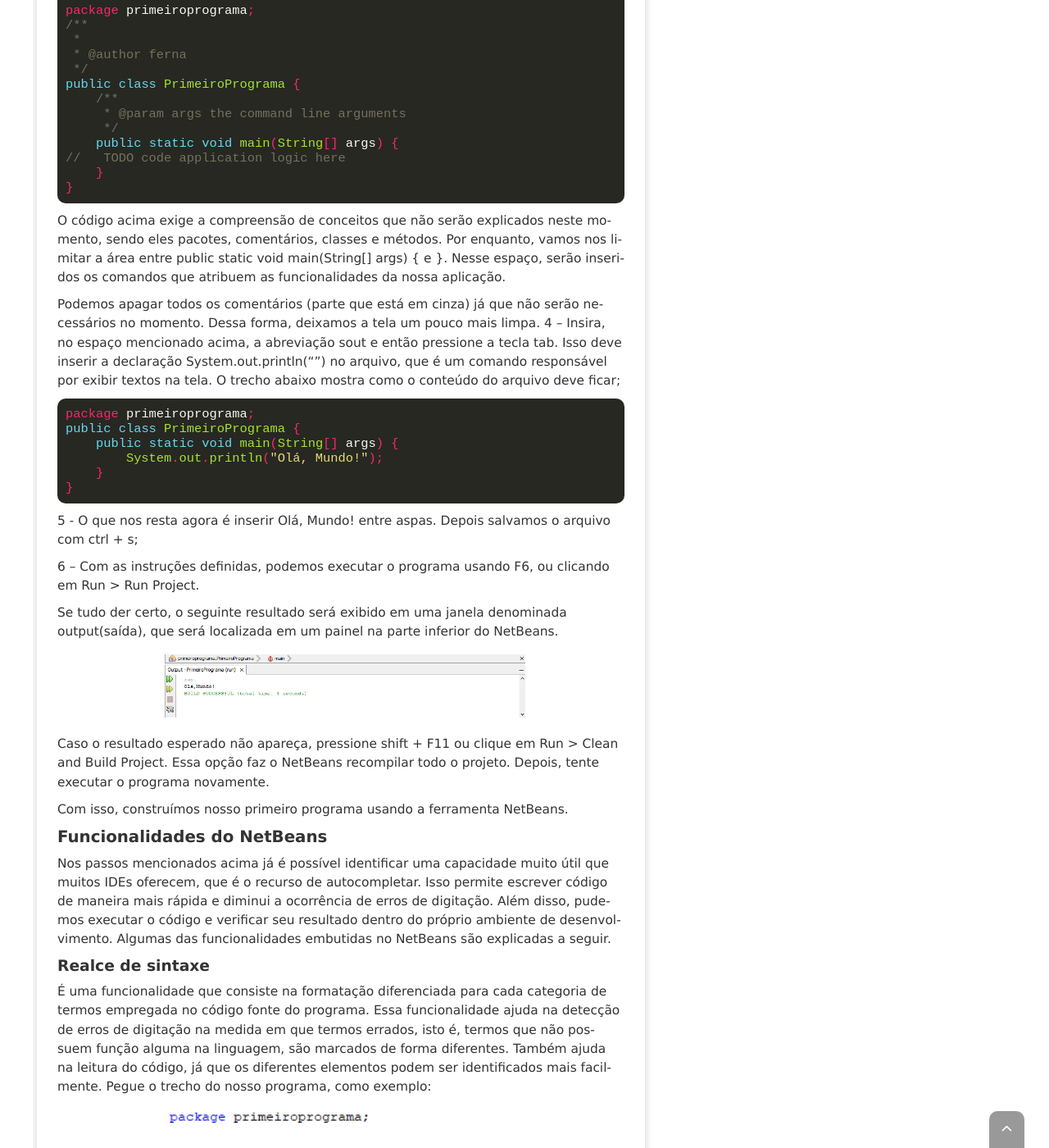
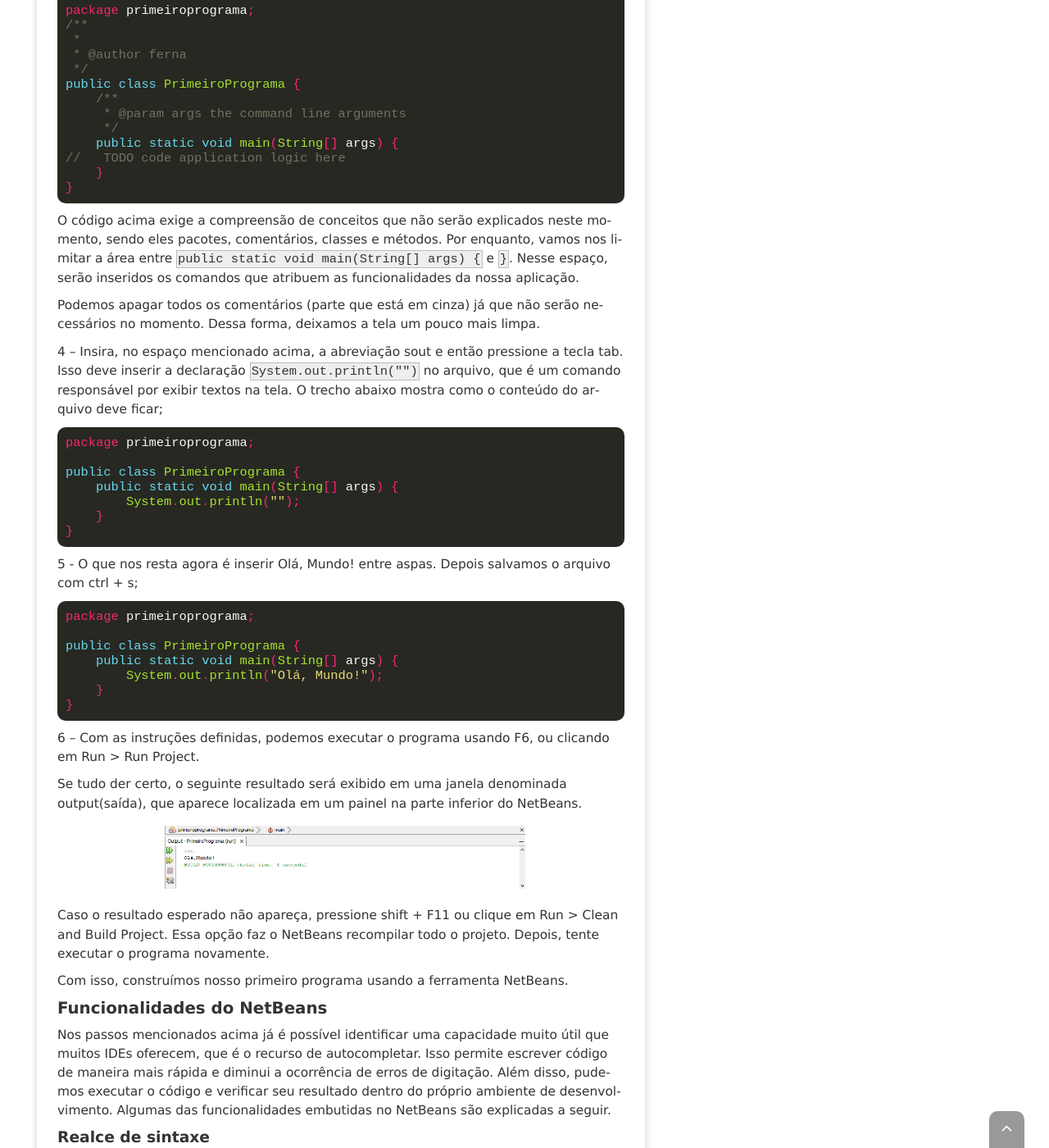
Before and after one commit to Quas1Dev/QuasiDev, a Jekyll site: the page built from _posts/2019-01-14-java-netbeans-ptbr.md, in a window 1280 px wide and 1400 px high, scrolled down 7905 px. Shown: the whole window at 82% size. Built offline with Jekyll 4.4.1, drawn with Linux system fonts in a browser that asks for light colours; nearby versions of some CDN libraries; comment, search, counter and statistics services are not loaded; some of the changed text lies outside the part shown.

Commit message:
Updated java-ide-ptbr for making its text more accurate.

````diff
--- a/_posts/2019-01-14-java-ide-ptbr.md
+++ b/_posts/2019-01-14-java-netbeans-ptbr.md
@@ -201,13 +201,27 @@
 }
 {% endhighlight %}
 
-O código acima exige a compreensão de conceitos que não serão explicados neste momento, sendo eles pacotes, comentários, classes e métodos. Por enquanto, vamos nos limitar a área entre public static void main(String[] args) { e }. Nesse espaço, serão inseridos os comandos que atribuem as funcionalidades da nossa aplicação.
+O código acima exige a compreensão de conceitos que não serão explicados neste momento, sendo eles pacotes, comentários, classes e métodos. Por enquanto, vamos nos limitar a área entre ```public static void main(String[] args) {``` e ```}```. Nesse espaço, serão inseridos os comandos que atribuem as funcionalidades da nossa aplicação.
 
 Podemos apagar todos os comentários (parte que está em cinza) já que não serão necessários no momento. Dessa forma, deixamos a tela um pouco mais limpa.
-4 – Insira, no espaço mencionado acima, a abreviação sout e então pressione a tecla tab. Isso deve inserir a declaração System.out.println("") no arquivo, que é um comando responsável por exibir textos na tela. O trecho abaixo mostra como o conteúdo do arquivo deve ficar;
+
+4 – Insira, no espaço mencionado acima, a abreviação sout e então pressione a tecla tab. Isso deve inserir a declaração ```System.out.println("")``` no arquivo, que é um comando responsável por exibir textos na tela. O trecho abaixo mostra como o conteúdo do arquivo deve ficar;
 
 {% highlight java %}
 package primeiroprograma;
+
+public class PrimeiroPrograma {
+    public static void main(String[] args) {
+        System.out.println("");
+    }
+}
+{% endhighlight %}
+
+5 - O que nos resta agora é inserir Olá, Mundo! entre aspas. Depois salvamos o arquivo com ctrl + s;
+
+{% highlight java %}
+package primeiroprograma;
+
 public class PrimeiroPrograma {
     public static void main(String[] args) {
         System.out.println("Olá, Mundo!");
@@ -215,11 +229,9 @@
 }
 {% endhighlight %}
 
-5 - O que nos resta agora é inserir Olá, Mundo! entre aspas. Depois salvamos o arquivo com ctrl + s;
-
 6 – Com as instruções definidas, podemos executar o programa usando F6, ou clicando em Run > Run Project.
 
-Se tudo der certo, o seguinte resultado será exibido em uma janela denominada output(saída), que será localizada em um painel na parte inferior do NetBeans.
+Se tudo der certo, o seguinte resultado será exibido em uma janela denominada output(saída), que aparece localizada em um painel na parte inferior do NetBeans.
 {% include post_img.html
 png="/assets/imgs_posts/java_ide/5-tut-3-step-6.png"
 webp="/assets/imgs_posts/java_ide/5-tut-3-step-6.webp"
````
Also changed, not shown: other parts of _posts/2019-01-14-java-netbeans-ptbr.md (+2 -2 lines).
